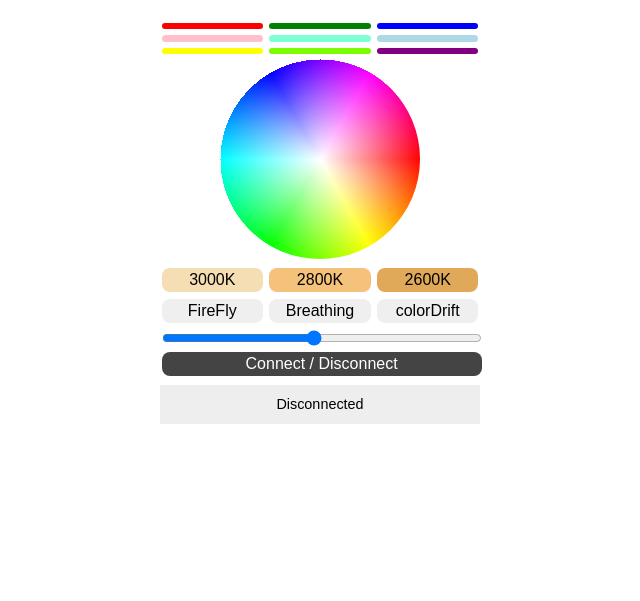
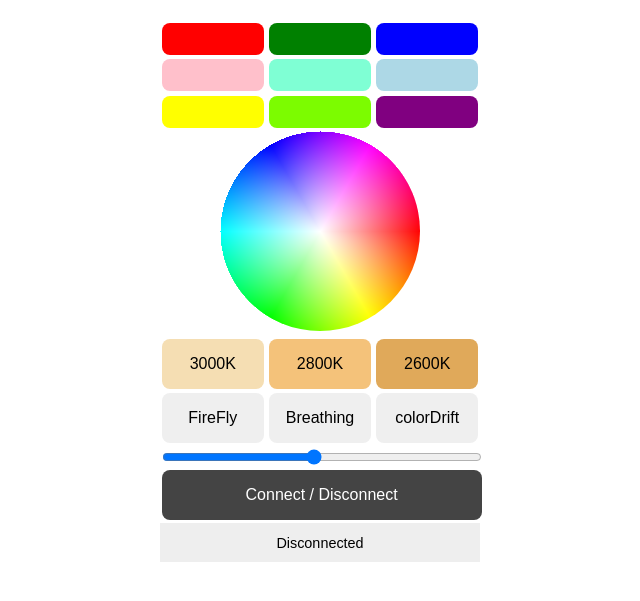
Before and after one commit to youchuan888/smart-colors, a plain HTML site: page index.html in a window 1280 px wide. Shown: the part 55-656 px from the top of the page, without its empty margins (320-960 px from the left). Drawn offline with Linux system fonts and the light colour scheme.

Commit message:
Update index.html

```diff
--- a/index.html
+++ b/index.html
@@ -21,18 +21,18 @@
     .color-grid, .warm-grid, .function-buttons {
       display: grid;
       grid-template-columns: repeat(3, 1fr);
-      gap: 0.2em;
-      margin-bottom: 0.2em;
+      gap: 0.1em;
+      margin-bottom: 0.1em;
     }
     canvas {
       width: 200px;
       height: 200px;
       border-radius: 50%;
-      margin-bottom: 0.2em;
+      margin-bottom: 0.1em;
       touch-action: none;
     }
     .button, .connect-btn {
-      padding: 0.2em;
+      padding: 1em;
       margin: 0.1em;
       font-size: 1em;
       border: none;
@@ -47,7 +47,7 @@
     .status, .log {
       background: #eee;
       padding: 0.8em;
-      margin-top: 0.5em;
+      margin-top: 0.1em;
       font-size: 0.9em;
     }
     input[type=range] {
```
